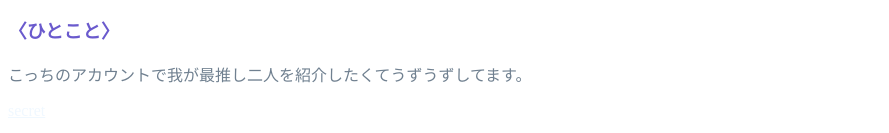
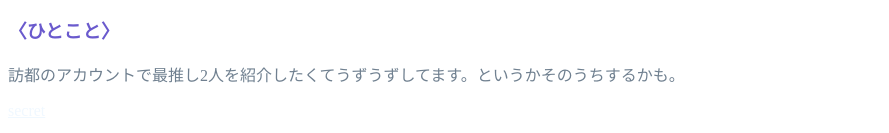
Before and after one commit to SuiTohSwi/profile, a plain HTML site: page index.html in a window 1280 px wide. Shown: the part 1143-1276 px from the top of the page, without its empty margins (0-889 px from the left). Drawn offline with Linux system fonts and the light colour scheme.

Commit message:
Update index.html

```diff
--- a/index.html
+++ b/index.html
@@ -66,7 +66,10 @@
 
 		<h3>〈ひとこと〉</h3>
 		<p>
-		こっちのアカウントで我が最推し二人を紹介したくてうずうずしてます。<br>
+		訪都のアカウントで最推し2人を紹介したくてうずうずしてます。というかそのうちするかも。<br>
+		</p>
+
+		<p>
 		<div class="SECRET">
 		<a href="./secret/index.html">secret</a>
 		</div>
```
